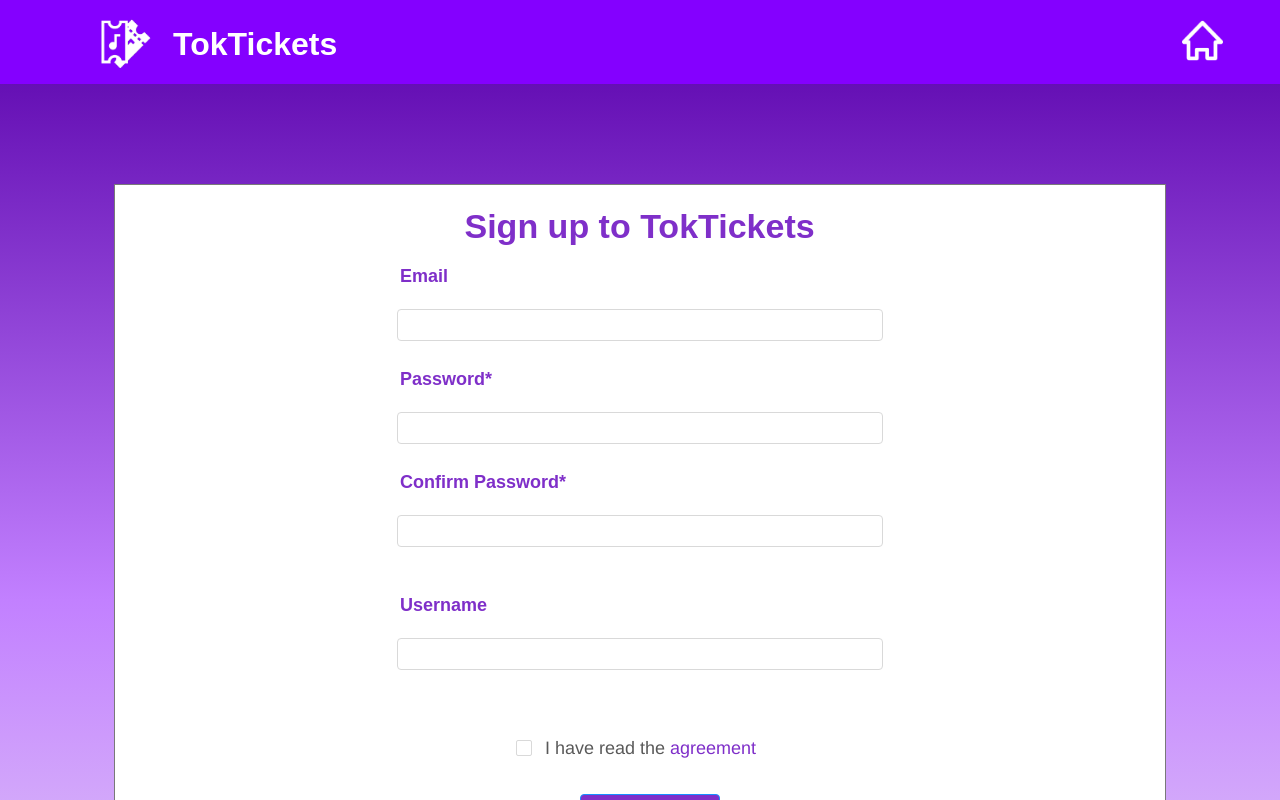
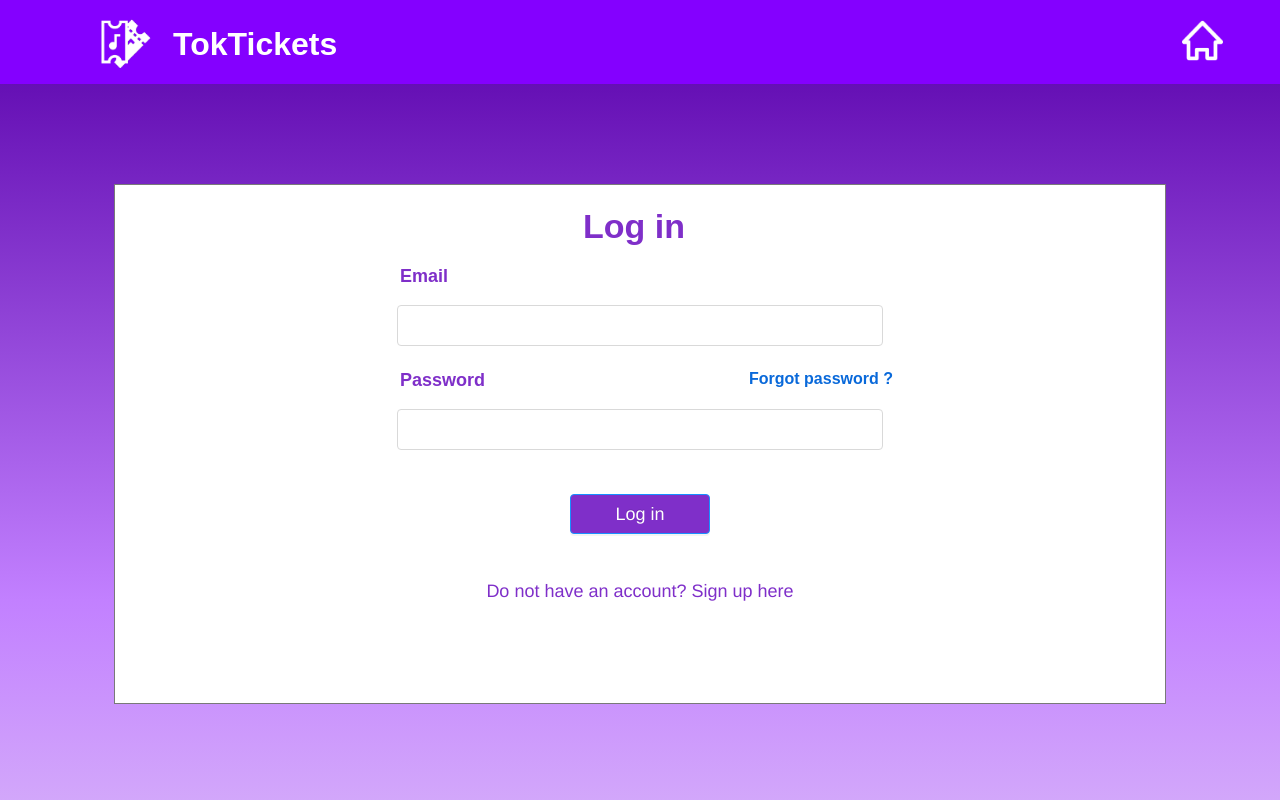
Before and after one commit to Wang-Qiwei/Onestop_Entertainment_Ticketing_App, a Vue app in the folder Frontend/frontend/: page /login in a window 1280 px wide. Before the commit this address led to /login#/register. Shown: the top 800 px of the page. Built offline with nearby package versions, Linux system fonts and the light colour scheme.

Commit message:
登录失败bug修复

```diff
--- a/Frontend/frontend/src/router/index.js
+++ b/Frontend/frontend/src/router/index.js
@@ -10,6 +10,8 @@ import Passreset from "../views/passreset.vue";
 
 Vue.use(VueRouter);
 const router = new VueRouter({
+  mode: "history",
+  base: process.env.BASE_URL,
   routes: [
     { path: "/", redirect: "./register" },
     // 动态路径参数 以冒号开头
@@ -23,4 +25,8 @@ const router = new VueRouter({
   ],
 });
 
+const VueRouterPush = VueRouter.prototype.push;
+VueRouter.prototype.push = function push(to) {
+  VueRouterPush.call(this, to).catch((err) => err);
+};
 export default router;
--- a/Frontend/frontend/src/views/forgotpassword.vue
+++ b/Frontend/frontend/src/views/forgotpassword.vue
@@ -52,8 +52,8 @@ export default {
       e.preventDefault();
       console.log(this.email);
       axios({
-        method: "get",
-        url: `http://localhost:9999/elec5619/sys/sendEmailRequest/${this.email}`,
+        method: "post",
+        url: "http://localhost:9999/elec5619/sys/sendEmailRequest",
         email: this.email,
       })
         .then((res) => {
--- a/Frontend/frontend/src/views/login.vue
+++ b/Frontend/frontend/src/views/login.vue
@@ -85,8 +85,6 @@ export default {
     return {
       mail: "",
       password: "",
-      // mail: this.form.getFieldValue("email"),
-      // password: this.form.getFieldValue("password"),
     };
   },
   beforeCreate() {
@@ -105,22 +103,22 @@ export default {
               password: this.form.getFieldValue("password"),
             })
             .then((res) => {
-              console.log(res.data);
               // this.$store.commit("setToken", res.data.Authorization);
               // if (store.state.token) {
               //   this.$router.push("./homepage");
               // }
               if (res.data.success === true) {
                 console.log("added the user to the contact list.");
+                this.$router.push("/homepage");
                 this.$message.success("Login Successed");
               } else {
-                this.$router.replace("/login");
+                this.$message.error(
+                  "Your email or password is incorrect. Please try again."
+                );
               }
             })
             .catch((err) => {
-              console.log("Login Failed.");
               console.log(err);
-              this.$message.error("Your email or password is incorrect. Please try again.");
             });
         }
       });
```
